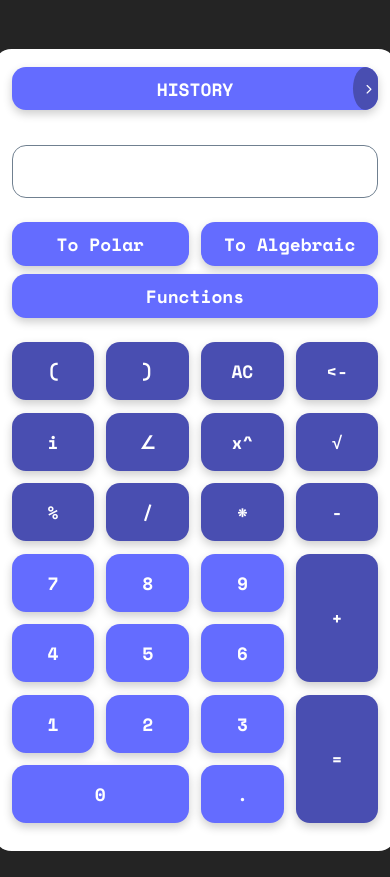
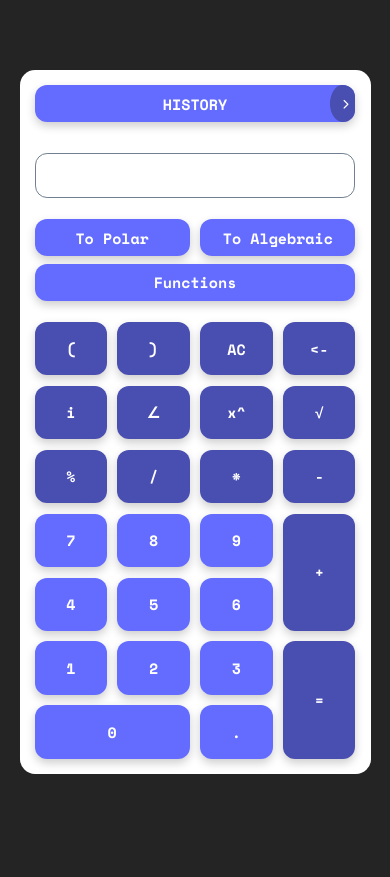
Before and after one commit to savin-maksim/all-test-projects, a React (Vite) app: page / in a window 390 px wide. After the commit the page ends 844 px from the top, so only its background shows below. Built offline with nearby package versions, Linux system fonts and the light colour scheme.

Commit message:
Initial commit calc v2.3

```diff
--- a/src/index.css
+++ b/src/index.css
@@ -4,7 +4,7 @@
   box-sizing: border-box;
   font-family: "Space Mono", monospace;
   font-weight: 700;
-  font-size: clamp(0.5rem, 0.3rem + 1.5vh, 1.2rem);
+  font-size: clamp(0.5rem, 0.1rem + 1.6vh, 1.2rem);
 }
 
 html,
@@ -28,15 +28,15 @@ body,
   html,
   body,
   #root {
-    padding-top: var(--primary-gap);
-    padding-bottom: calc(var(--secondary-gap) / 2);
+    min-height: 100svh;
   }
 }
 
 .card {
   max-width: 30rem;
-  width: 23rem;
-  min-height: 95svh;
+  width: 90%;
+  min-width: 20rem;
+  min-height: 70svh;
   padding: 1rem;
   background-color: white;
   border-radius: 1rem;
@@ -280,6 +280,8 @@ body .MuiSlider-root {
   display: grid;
   grid-template-columns: repeat(4, 1fr);
   gap: var(--primary-gap);
+  padding-bottom: calc(var(--primary-gap) * 1.5);
+  margin: var(--primary-gap);
 }
 
 .history-section-top :nth-child(1) {
@@ -292,14 +294,14 @@ body .MuiSlider-root {
 }
 
 .history-section-cards {
-  margin-top: var(--primary-gap);
   border: 1px solid var(--primary-color);
   border-radius: var(--primary-gap);
   padding: var(--primary-gap);
+  margin-bottom: var(--primary-gap);
 }
 
 .history-section-buttons {
   display: grid;
-  grid-template-columns: repeat(4, 1fr);
+  grid-template-columns: repeat(2, 1fr);
   gap: var(--primary-gap);
 }
```
